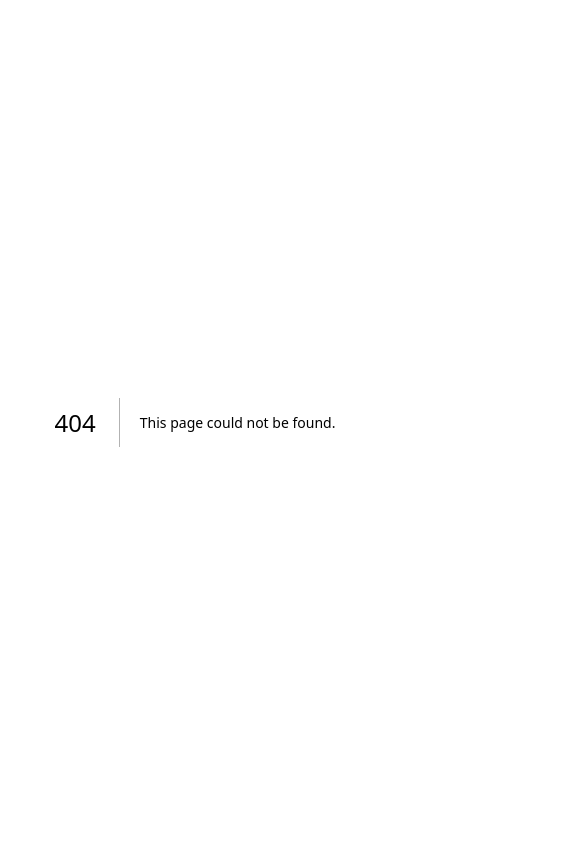
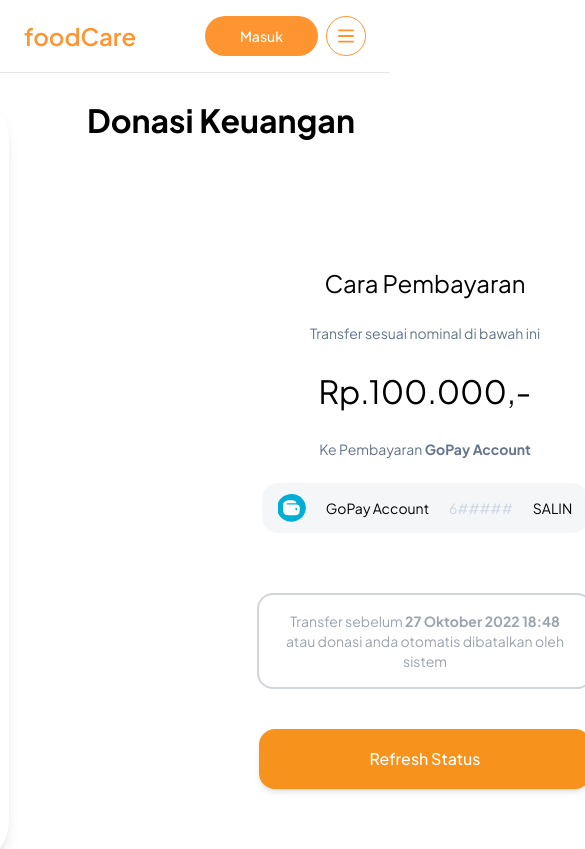
Before and after one commit to doubleOneLLC/foodCare_web, a Next.js app: page /donate/money/status-waiting in a window 390 px wide. Before the commit this address had no page. Shown: the top 849 px of the page, 585 px wide, since content can reach past the window. Built offline with nearby package versions, Linux system fonts and the light colour scheme.

Commit message:
main: feat/donate-money: Complete the all page
TO-DO:
Responsive

```diff
--- /dev/null
+++ b/src/app/donate/money/components/payment-complete.js
@@ -0,0 +1,32 @@
+import React from "react";
+import Image from "next/image";
+
+function PaymentComplete() {
+  return (
+    <>
+      <div className="flex flex-col h-[771px] w-[676px] justify-center items-center gap-8 p-8 text-center">
+        <div className="w-[380px] h-[280]">
+          <Image
+            className="object-cover w-fit h-fit"
+            src="/assets/svgs/payment-complete.svg"
+            height="280"
+            width="380"
+            alt="icon"
+          />
+        </div>
+        <p className=" text-primary font-semibold text-2xl">
+          Pembayaran Berhasil
+        </p>
+        <p className=" text-gray-500 text-sm w-60 -mt-6">
+          <strong>Rp100.000,- </strong>berhasil dibayar. Terima kasih banyak
+          atas donasi yang diberikan.
+        </p>
+        <button className=" middle none center w-[332px] h-[60px] rounded-2xl bg-[#F7921C] py-3 px-6 text-base font-medium text-white shadow-md transition-all hover:shadow-lg hover:shadow-grey-400">
+          Selesai
+        </button>
+      </div>
+    </>
+  );
+}
+
+export default PaymentComplete;
--- /dev/null
+++ b/src/app/donate/money/components/payment-waiting.js
@@ -0,0 +1,44 @@
+import React from "react";
+import Image from "next/image";
+
+function PaymentWaiting() {
+  return (
+    <>
+      <div className="flex flex-col gap-6 h-[100%] w-[676px] justify-center items-center">
+        <p className=" text-2xl ">Cara Pembayaran</p>
+        <p className=" text-sm text-slate-500">
+          Transfer sesuai nominal di bawah ini
+        </p>
+        <p className=" text-[32px]">Rp.100.000,-</p>
+        <p className=" text-sm text-slate-500">
+          Ke Pembayaran <strong>GoPay Account</strong>
+        </p>
+        <div className="w-[326px] h-[50px] bg-[#F5F6F8] flex flex-row gap-5 justify-center items-center text-sm rounded-2xl">
+          <div className="w-[28px] h-[28px]">
+            <Image
+              className="object-cover w-full h-full"
+              src="/assets/svgs/method_GoPay.svg"
+              height="28"
+              width="28"
+              alt="icon"
+            />
+          </div>
+          <p>GoPay Account</p>
+          <p className=" text-slate-300">6#####</p>
+          <p>SALIN</p>
+        </div>
+        <div className=" flex w-[336px] h-fit border-2 rounded-2xl border-gray-300 p-4 items-center mt-9">
+          <p className=" text-sm text-center text-gray-400">
+            Transfer sebelum <strong>27 Oktober 2022 18:48</strong> atau donasi
+            anda otomatis dibatalkan oleh sistem
+          </p>
+        </div>
+        <button className=" mt-4 middle none center w-[332px] h-[60px] rounded-2xl bg-[#F7921C] py-3 px-6 text-base font-medium text-white shadow-md transition-all hover:shadow-lg hover:shadow-grey-400">
+          Refresh Status
+        </button>
+      </div>
+    </>
+  );
+}
+
+export default PaymentWaiting;
--- a/src/app/donate/money/page.js
+++ b/src/app/donate/money/page.js
@@ -9,9 +9,12 @@
     return (
         <>
             <Navbar />
-            <div className="container mx-auto h-screen flex flex-row justify-center gap-[78px] mt-24">
+            <div className="container mx-auto h-fit flex flex-row justify-center gap-[78px] mt-24">
                 <DetailsDonate />
+                <div>
+                <h1 className="text-black text-[32px] font-bold">Donasi Keuangan</h1>
                 <InputDetails />
+                </div>
             </div>
             <Footer />
         </>
--- a/src/app/donate/money/section/details.donate.js
+++ b/src/app/donate/money/section/details.donate.js
@@ -6,7 +6,7 @@
 
 function DetailsDonate() {
     return (
-        <div className="flex flex-col h-fit w-[382px] rounded-[42px] shadow-md items-center p-[28px] gap-4">
+        <div className="flex flex-col h-fit w-[382px] rounded-[42px] shadow-lg items-center p-[28px] gap-4">
             <div className="w-[330px] h-[128px] rounded-2xl overflow-hidden">
                 <Image
                     className="object-cover w-full h-full"
--- a/src/app/donate/money/section/input.details.js
+++ b/src/app/donate/money/section/input.details.js
@@ -5,7 +5,6 @@
 function InputDetails() {
   return (
     <div className="flex flex-col gap-6 h-[771px] w-[676px] pt-4">
-      <h1 className="text-black text-[32px] font-bold">Donasi Keuangan</h1>
       <InputNominal />
       <p className="text-black text-2xl font-medium">
         Masukkan Metode <br></br>Pembayaran
--- /dev/null
+++ b/src/app/donate/money/status-complete/page.js
@@ -0,0 +1,21 @@
+import Footer from "@/components/footer";
+import Navbar from "@/components/navbar";
+import React from "react";
+import DetailsDonate from "../section/details.donate";
+import PaymentComplete from "../components/payment-complete";
+
+export default function StatusWaiting() {
+  return (
+    <>
+      <Navbar />
+      <div className="container mx-auto h-fit flex flex-row justify-center gap-[78px] my-24">
+        <DetailsDonate />
+        <div>
+          <h1 className="text-black text-[32px] font-bold">Donasi Keuangan</h1>
+          <PaymentComplete />
+        </div>
+      </div>
+      <Footer />
+    </>
+  );
+}
--- /dev/null
+++ b/src/app/donate/money/status-waiting/page.js
@@ -0,0 +1,22 @@
+import Footer from "@/components/footer";
+import Navbar from "@/components/navbar";
+import React from "react";
+import DetailsDonate from "../section/details.donate";
+
+import PaymentWaiting from "../components/payment-waiting";
+
+export default function StatusWaiting() {
+  return (
+    <>
+      <Navbar />
+      <div className="container mx-auto h-fit flex flex-row justify-center gap-[78px] my-24">
+        <DetailsDonate />
+        <div>
+          <h1 className="text-black text-[32px] font-bold">Donasi Keuangan</h1>
+          <PaymentWaiting />
+        </div>
+      </div>
+      <Footer />
+    </>
+  );
+}
```
Also changed, not shown: public/assets/svgs/payment-complete.svg (added).
